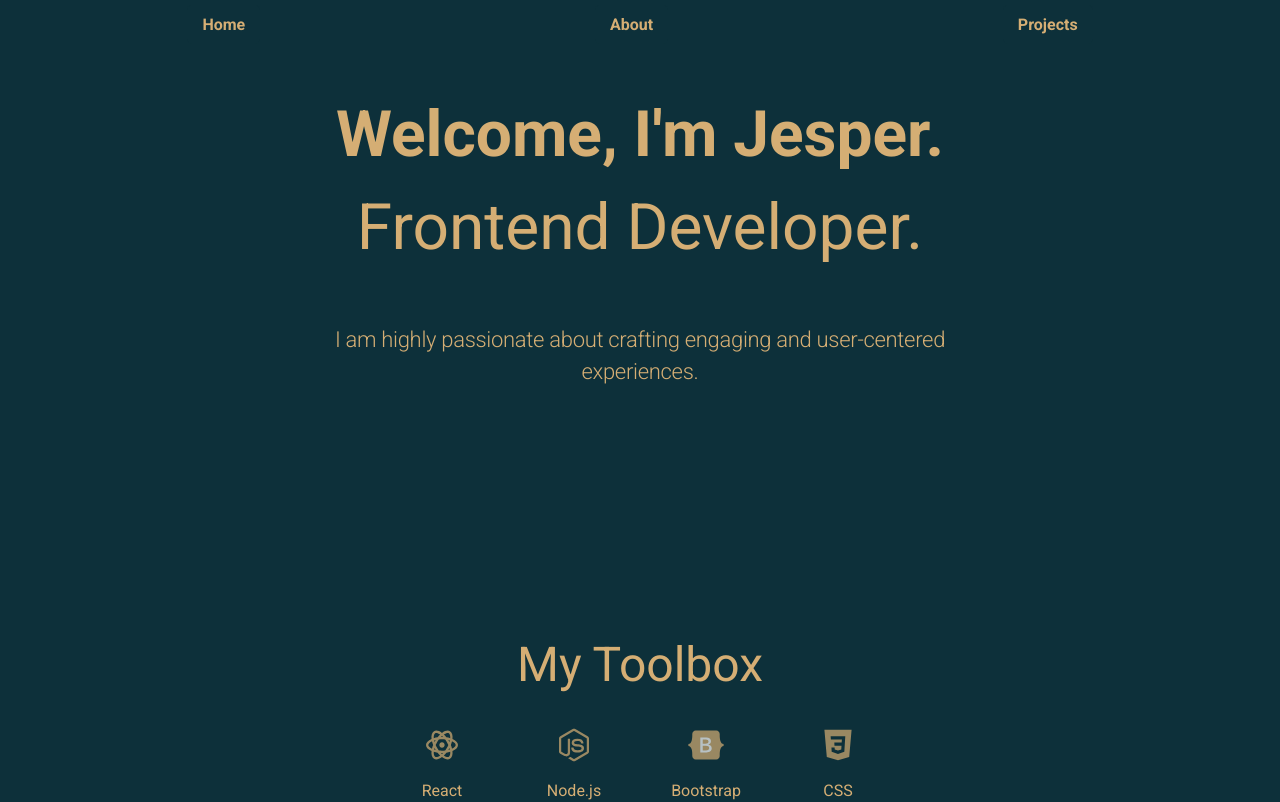
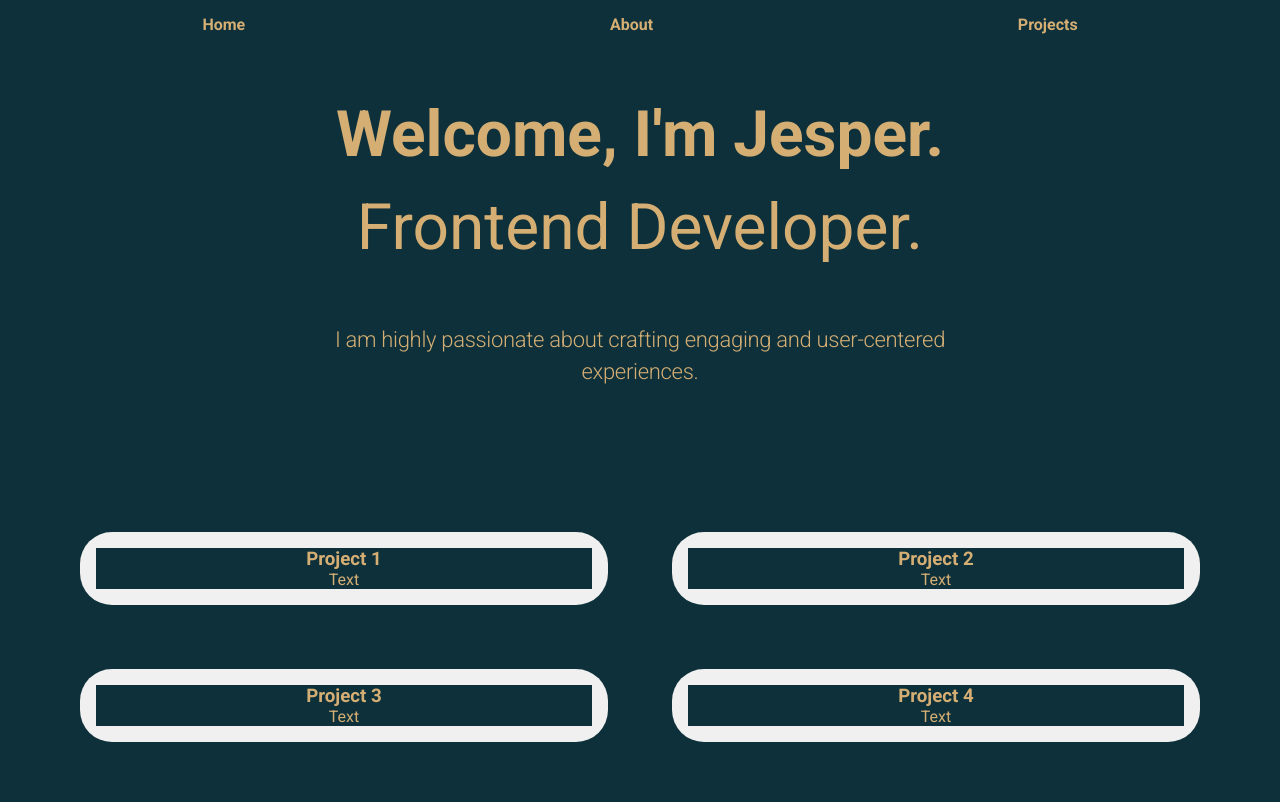
Before and after one commit to jesperkling/portfolio, a React (Vite) app: page / in a window 1280 px wide. Shown: the top 802 px of the page. Built offline with nearby package versions, Linux system fonts and the light colour scheme; the HTML template or start-up script is replaced by a standard one.

Commit message:
Added projects part to home page

```diff
--- a/src/pages/Home/Home.jsx
+++ b/src/pages/Home/Home.jsx
@@ -1,5 +1,6 @@
 import "./home.scss";
 import Tools from "../../components/tools/Tools";
+import Projects from "../../components/projects/Projects";
 
 const Home = () => {
   return (
@@ -17,6 +18,7 @@ const Home = () => {
           </p>
         </div>
       </section>
+      <Projects />
       <Tools />
     </div>
   );
```
